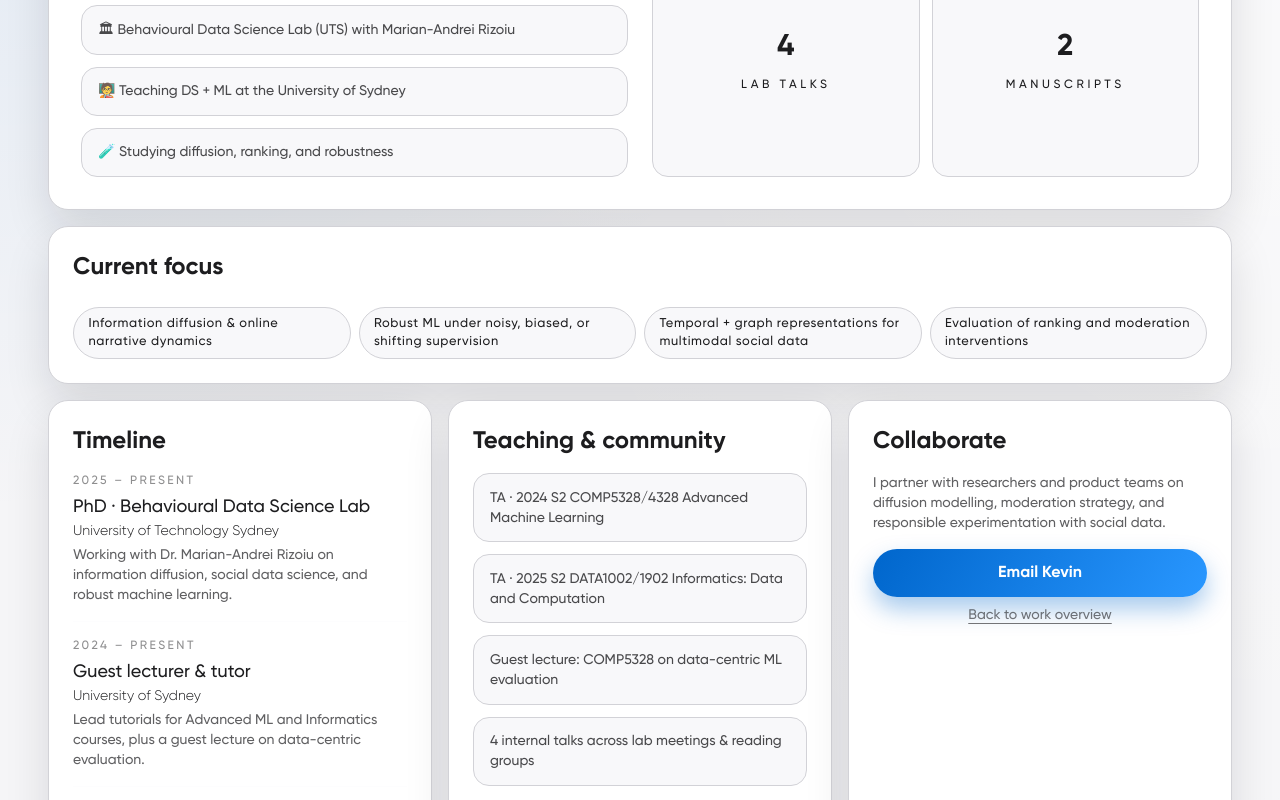
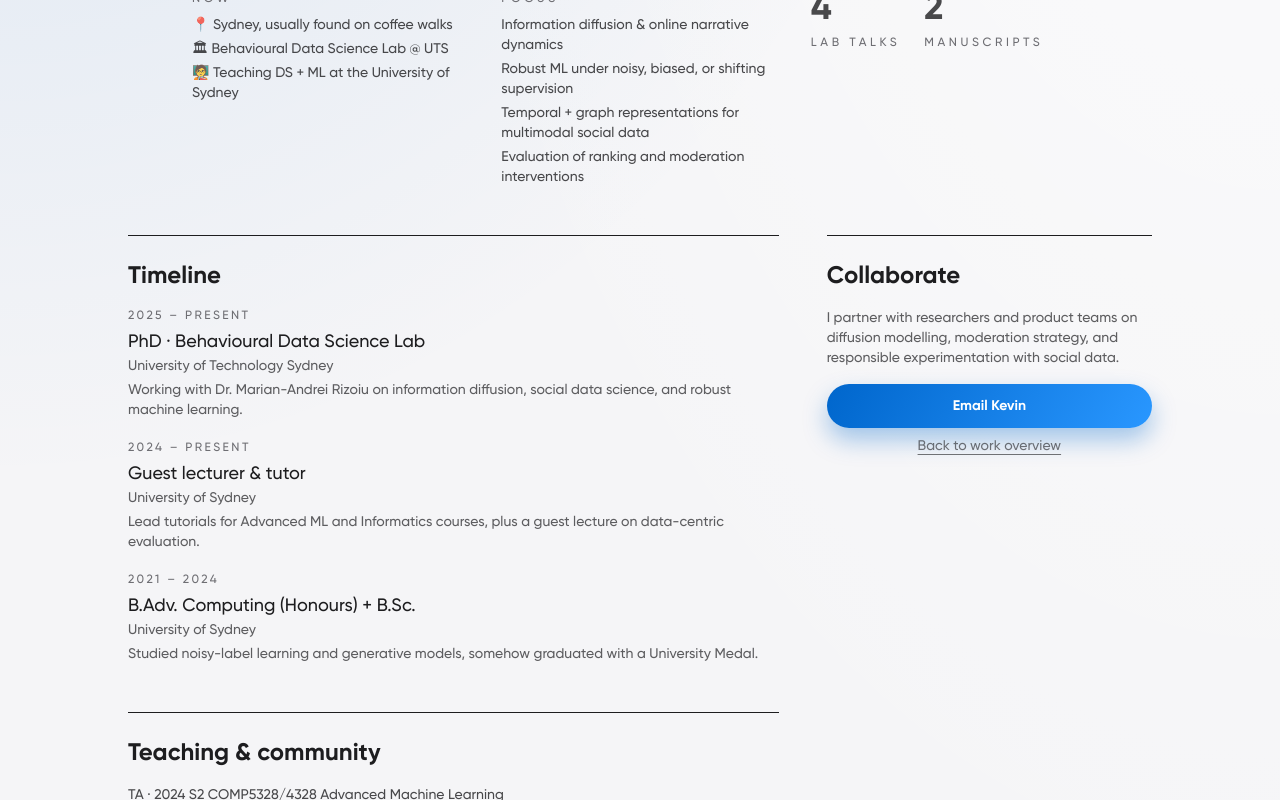
Before and after one commit to kyxzhe/kyxzhe.github.io, a Next.js app: page /about in a window 1280 px wide. Shown: the part 600-1400 px from the top of the page. Built offline with nearby package versions, Linux system fonts and the light colour scheme.

Commit message:
refactor: streamline about page

```diff
--- a/src/app/about/page.tsx
+++ b/src/app/about/page.tsx
@@ -59,13 +59,13 @@ export default function AboutPage() {
     <div className="flex flex-col min-h-screen font-sans pt-2 md:pt-0 lg:py-6 xl:py-0 xl:pb-6 overflow-visible">
       <Navbar />
       <motion.main
-        className="flex-1 flex flex-col gap-4 px-2 md:px-4 lg:px-6 pb-6"
+        className="flex-1 flex flex-col gap-6 px-2 md:px-6 lg:px-10 pb-10"
         variants={containerVariants}
         initial="hidden"
         animate="visible"
       >
         <motion.section
-          className="surface-card p-6 lg:p-8 flex flex-col gap-8"
+          className="max-w-4xl w-full mx-auto flex flex-col gap-8 py-6"
           variants={cardVariants}
           initial="hidden"
           animate="visible"
@@ -75,101 +75,71 @@ export default function AboutPage() {
             <h1 className="text-3xl font-semibold">Research first, people centered</h1>
             <p className="text-base md:text-lg text-foreground/80 whitespace-pre-line">{aboutIntro}</p>
           </div>
-          <div className="grid grid-cols-1 lg:grid-cols-2 gap-6">
-            <ul className="flex flex-col gap-3 text-sm text-foreground/80">
-              <li className="card-row">📍 Based in Sydney, always mapping coffee routes</li>
-              <li className="card-row">🏛 Behavioural Data Science Lab (UTS) with Marian-Andrei Rizoiu</li>
-              <li className="card-row">🧑‍🏫 Teaching DS + ML at the University of Sydney</li>
-              <li className="card-row">🧪 Studying diffusion, ranking, and robustness</li>
+          <div className="grid grid-cols-1 lg:grid-cols-3 gap-8 text-sm text-foreground/80">
+            <div className="space-y-2">
+              <p className="text-xs uppercase tracking-[0.3em] text-muted-foreground">Now</p>
+              <ul className="space-y-1">
+                <li>📍 Sydney, usually found on coffee walks</li>
+                <li>🏛 Behavioural Data Science Lab @ UTS</li>
+                <li>🧑‍🏫 Teaching DS + ML at the University of Sydney</li>
               </ul>
-            <div className="grid grid-cols-2 gap-3">
-              <div className="card-row flex-col text-center justify-center">
-                <p className="text-3xl font-semibold">4</p>
-                <p className="text-xs uppercase tracking-[0.3em]">Lab talks</p>
             </div>
-              <div className="card-row flex-col text-center justify-center">
-                <p className="text-3xl font-semibold">2</p>
-                <p className="text-xs uppercase tracking-[0.3em]">Manuscripts</p>
+            <div className="space-y-2">
+              <p className="text-xs uppercase tracking-[0.3em] text-muted-foreground">Focus</p>
+              <ul className="space-y-1">
+                {researchFocus.map((item) => (
+                  <li key={item}>{item}</li>
+                ))}
+              </ul>
+            </div>
+            <div className="flex gap-6">
+              <div>
+                <p className="text-4xl font-semibold leading-none">4</p>
+                <p className="text-xs uppercase tracking-[0.3em] text-muted-foreground mt-2">Lab talks</p>
+              </div>
+              <div>
+                <p className="text-4xl font-semibold leading-none">2</p>
+                <p className="text-xs uppercase tracking-[0.3em] text-muted-foreground mt-2">Manuscripts</p>
               </div>
             </div>
           </div>
         </motion.section>
 
-        <motion.section
-          className="surface-card p-6 flex flex-col gap-6"
-          variants={cardVariants}
-          initial="hidden"
-          animate="visible"
-        >
-          <h2 className="text-2xl font-semibold">Current focus</h2>
-          <ul className="grid grid-cols-1 sm:grid-cols-2 lg:grid-cols-4 gap-2">
-            {researchFocus.map((item) => (
-              <li
-                key={item}
-                className="chip chip-relaxed"
-              >
-                {item}
-              </li>
-            ))}
-          </ul>
-        </motion.section>
-
-        <section className="grid grid-cols-1 lg:grid-cols-3 gap-4">
-          <motion.div
-            className="surface-card p-6 flex flex-col gap-4"
-            variants={cardVariants}
-            initial="hidden"
-            animate="visible"
-          >
+        <section className="max-w-5xl w-full mx-auto grid gap-12 lg:grid-cols-[2fr_1fr]">
+          <div className="space-y-12">
+            <div className="space-y-4 border-t border-border/40 pt-6">
               <h2 className="text-2xl font-semibold">Timeline</h2>
-            <div className="flex flex-col gap-4">
+              <div className="flex flex-col gap-5">
                 {timeline.map((item) => (
-                <div
-                  key={item.title}
-                  className="border-b border-background/20 pb-4 last:border-b-0 last:pb-0"
-                >
-                  <p className="text-xs uppercase tracking-[0.2em] text-foreground/50 mb-1">
+                  <div key={item.title}>
+                    <p className="text-xs uppercase tracking-[0.2em] text-muted-foreground mb-1">
                       {item.period}
                     </p>
                     <h3 className="text-lg font-medium">{item.title}</h3>
-                  <p className="text-sm font-light mb-1">{item.org}</p>
-                  <p className="text-sm text-foreground/70">{item.detail}</p>
+                    <p className="text-sm text-foreground/70">{item.org}</p>
+                    <p className="text-sm text-foreground/70 mt-1">{item.detail}</p>
                   </div>
                 ))}
               </div>
-          </motion.div>
+            </div>
 
-          <motion.div
-            className="surface-card p-6 flex flex-col gap-4"
-            variants={cardVariants}
-            initial="hidden"
-            animate="visible"
-          >
+            <div className="space-y-4 border-t border-border/40 pt-6">
               <h2 className="text-2xl font-semibold">Teaching & community</h2>
-            <ul className="flex flex-col gap-3 text-foreground/80">
+              <ul className="space-y-2 text-sm text-foreground/80">
                 {contributions.map((item) => (
-                <li
-                  key={item}
-                  className="card-row text-sm"
-                >
-                  {item}
-                </li>
+                  <li key={item}>{item}</li>
                 ))}
               </ul>
-          </motion.div>
+            </div>
+          </div>
 
-          <motion.div
-            className="surface-card p-6 flex flex-col gap-4"
-            variants={cardVariants}
-            initial="hidden"
-            animate="visible"
-          >
+          <div className="space-y-4 border-t border-border/40 pt-6">
             <h2 className="text-2xl font-semibold">Collaborate</h2>
             <p className="text-sm text-foreground/70">
               I partner with researchers and product teams on diffusion modelling,
               moderation strategy, and responsible experimentation with social data.
             </p>
-            <div className="flex flex-col gap-2">
+            <div className="flex flex-col gap-2 text-sm">
               <Link
                 href={`mailto:${contactInfo.email}`}
                 className="btn-primary inline-flex justify-center"
@@ -178,12 +148,12 @@ export default function AboutPage() {
               </Link>
               <Link
                 href="/"
-                className="text-foreground/60 text-center text-sm underline underline-offset-4 hover:text-foreground transition-colors"
+                className="text-foreground/60 text-center underline underline-offset-4 hover:text-foreground transition-colors"
               >
                 Back to work overview
               </Link>
             </div>
-          </motion.div>
+          </div>
         </section>
       </motion.main>
       <Footer className="mb-4" />
```
Lines whose indentation alone changed are shown as unchanged.
